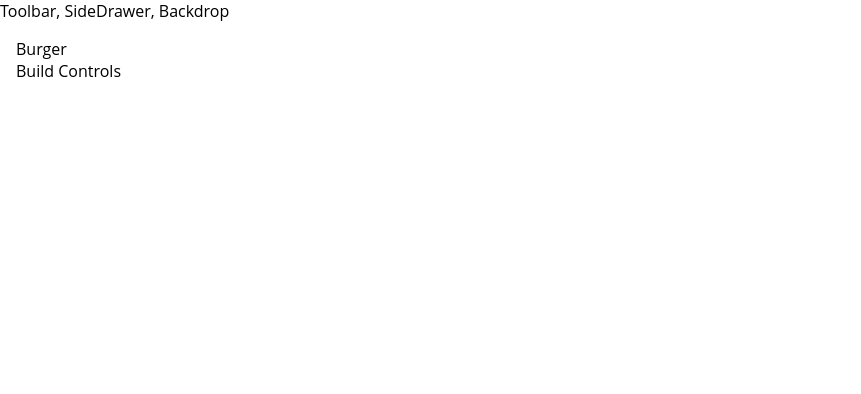
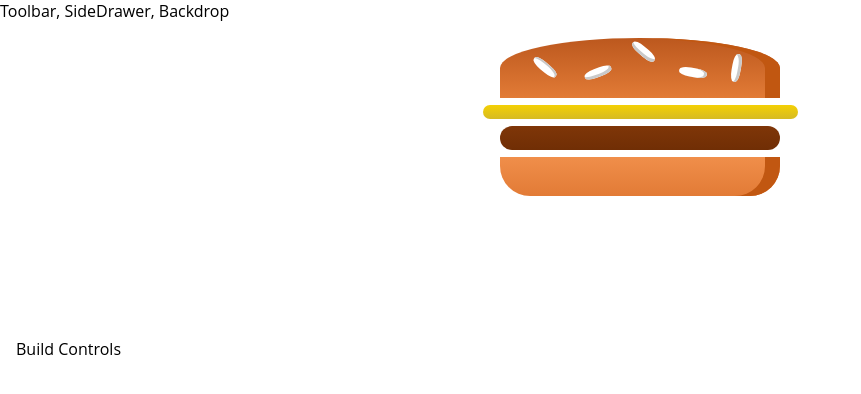
Before and after one commit to alirezamoon/berger-builder, a React (Create React App) app: page / in a window 1280 px wide. Shown: the top 394 px of the page, without its empty margins (0-861 px from the left). Built offline with nearby package versions, Linux system fonts and the light colour scheme.

Commit message:
add burger

```diff
--- a/package.json
+++ b/package.json
@@ -6,6 +6,7 @@
     "@testing-library/jest-dom": "^5.11.6",
     "@testing-library/react": "^11.2.2",
     "@testing-library/user-event": "^12.5.0",
+    "prop-types": "^15.7.2",
     "react": "^17.0.1",
     "react-dom": "^17.0.1",
     "react-scripts": "4.0.1",
--- a/src/App.js
+++ b/src/App.js
@@ -12,3 +12,5 @@
 }
 
 export default App;
+
+//13
--- /dev/null
+++ b/src/Components/Burger/Burger.js
@@ -0,0 +1,17 @@
+import React from 'react'
+import classes from './Burger.module.css'
+import BurgerIngredient from './BurgerIngredient/BurgerIngredient'
+
+const burger = (props) => {
+    return (
+        <div className={classes.Burger}>
+            <BurgerIngredient type='bread-top' />
+            <BurgerIngredient type='cheese' />
+            <BurgerIngredient type='meat' />
+            <BurgerIngredient type='bread-bottom' />
+        </div>
+    )
+}
+
+
+export default burger
--- /dev/null
+++ b/src/Components/Burger/Burger.module.css
@@ -0,0 +1,31 @@
+.Burger {
+    width: 100%;
+    margin: auto;
+    height: 250px;
+    /* overflow: scroll; */
+    text-align: center;
+    font-weight: bold;
+    font-size: 1.2rem;
+}
+
+
+@media(min-width: 1000px) and (min-height: 700px) {
+    .Burger{
+        width: 700px;
+        height: 600px;
+    }
+}
+
+@media(min-width: 500px) and (min-height: 401px) {
+    .Burger{
+        width: 450px;
+        height: 400px;
+    }
+}
+
+@media(min-width: 500px) and (min-height: 400px) {
+    .Burger{
+        width: 350px;
+        height: 300px;
+    }
+}
--- /dev/null
+++ b/src/Components/Burger/BurgerIngredient/BurgerIngredient.js
@@ -0,0 +1,52 @@
+import React, { Component } from 'react'
+import classes from './BurgerIngredient.module.css'
+import PropTypes from 'prop-types'
+
+
+class BurgerIngredient extends Component {
+    render() {
+        let ingredient = null
+
+        switch (this.props.type) {
+            case ('bread-bottom'):
+                ingredient = <div className={classes.BreadBottom}></div>
+                break;
+            case ('bread-top'):
+                ingredient = (
+                    <div className={classes.BreadTop}>
+                        <div className={classes.Seeds1}></div>
+                        <div className={classes.Seeds2}></div>
+                    </div>
+                )
+                break
+            case ('meat'):
+                ingredient = <div className={classes.Meat}></div>
+                break
+
+            case ('cheese'):
+                ingredient = <div className={classes.Cheese}></div>
+                break
+
+            case ('salad'):
+                ingredient = <div className={classes.Salad}></div>
+                break
+
+            case ('bacon'):
+                ingredient = <div className={classes.Bacon}></div>
+                break
+            default:
+                ingredient = null
+        }
+        return ingredient
+    }
+}
+
+BurgerIngredient.PropTypos= {
+    type: PropTypes.string.isRequired
+}
+
+
+
+
+
+export default BurgerIngredient
--- /dev/null
+++ b/src/Components/Burger/BurgerIngredient/BurgerIngredient.module.css
@@ -0,0 +1,113 @@
+.BreadBottom {
+    height: 13%;
+    width: 80%;
+    background: linear-gradient(#F08E4A, #e27b36);
+    border-radius: 0 0 30px 30px;
+    box-shadow: inset -15px 0 #c15711;
+    margin: 2% auto;
+}
+
+.BreadTop {
+    height: 20%;
+    width: 80%;
+    background: linear-gradient(#bc581e, #e27b36);
+    border-radius: 50% 50% 0 0;
+    box-shadow: inset -15px 0 #c15711;
+    margin: 2% auto;
+    position: relative;
+}
+
+.Seeds1 {
+    width: 10%;
+    height: 15%;
+    position: absolute;
+    background-color: white;
+    left: 30%;
+    top: 50%;
+    border-radius: 40%;
+    transform: rotate(-20deg);
+    box-shadow: inset -2px -3px #c9c9c9;
+}
+
+.Seeds1:after {
+    content: "";
+    width: 100%;
+    height: 100%;
+    position: absolute;
+    background-color: white;
+    left: -170%;
+    top: -260%;
+    border-radius: 40%;
+    transform: rotate(60deg);
+    box-shadow: inset -1px 2px #c9c9c9;
+  }
+
+.Seeds1:before {
+    content: "";
+    width: 100%;
+    height: 100%;
+    position: absolute;
+    background-color: white;
+    left: 180%;
+    top: -50%;
+    border-radius: 40%;
+    transform: rotate(60deg);
+    box-shadow: inset -1px -3px #c9c9c9;
+  }
+
+  .Seeds2 {
+    width: 10%;
+    height: 15%;
+    position: absolute;
+    background-color: white;
+    left: 64%;
+    top: 50%;
+    border-radius: 40%;
+    transform: rotate(10deg);
+    box-shadow: inset -3px 0 #c9c9c9;
+  }
+
+  .Seeds2:before {
+    content: "";
+    width: 100%;
+    height: 100%;
+    position: absolute;
+    background-color: white;
+    left: 150%;
+    top: -130%;
+    border-radius: 40%;
+    transform: rotate(90deg);
+    box-shadow: inset 1px 3px #c9c9c9;
+  }
+
+
+.Meat {
+    width: 80%;
+    height: 8%;
+    background: linear-gradient(#7f3608, #702e05);
+    margin: 2% auto;
+    border-radius: 15px;
+}
+
+.Cheese {
+    width: 90%;
+    height: 4.5%;
+    margin: 2% auto;
+    background: linear-gradient(#f4d004, #d6bb22);
+    border-radius: 20px;
+}
+
+.Salad {
+    width: 85%;
+    height: 7%;
+    margin: 2% auto;
+    background: linear-gradient(#228c1d, #91ce50);
+    border-radius: 20px;
+}
+
+.Bacon {
+    width: 80%;
+    height: 3%;
+    background: linear-gradient(#bf3813, #c45e38);
+    margin: 2% auto;
+}
--- a/src/Containers/BurgerBuilder/BurgerBuilder.js
+++ b/src/Containers/BurgerBuilder/BurgerBuilder.js
@@ -1,11 +1,12 @@
 import React, { Component } from "react";
 import Aux from "../../hoc/Auxx";
+import Burger from './../../Components/Burger/Burger'
 
 class BurgerBuilder extends Component {
   render() {
     return (
       <Aux>
-        <div>Burger</div>
+        <Burger />
         <div>Build Controls</div>
       </Aux>
     );
```
Also changed, not shown: 2 other files (tests, documents, lock files or other folders).
